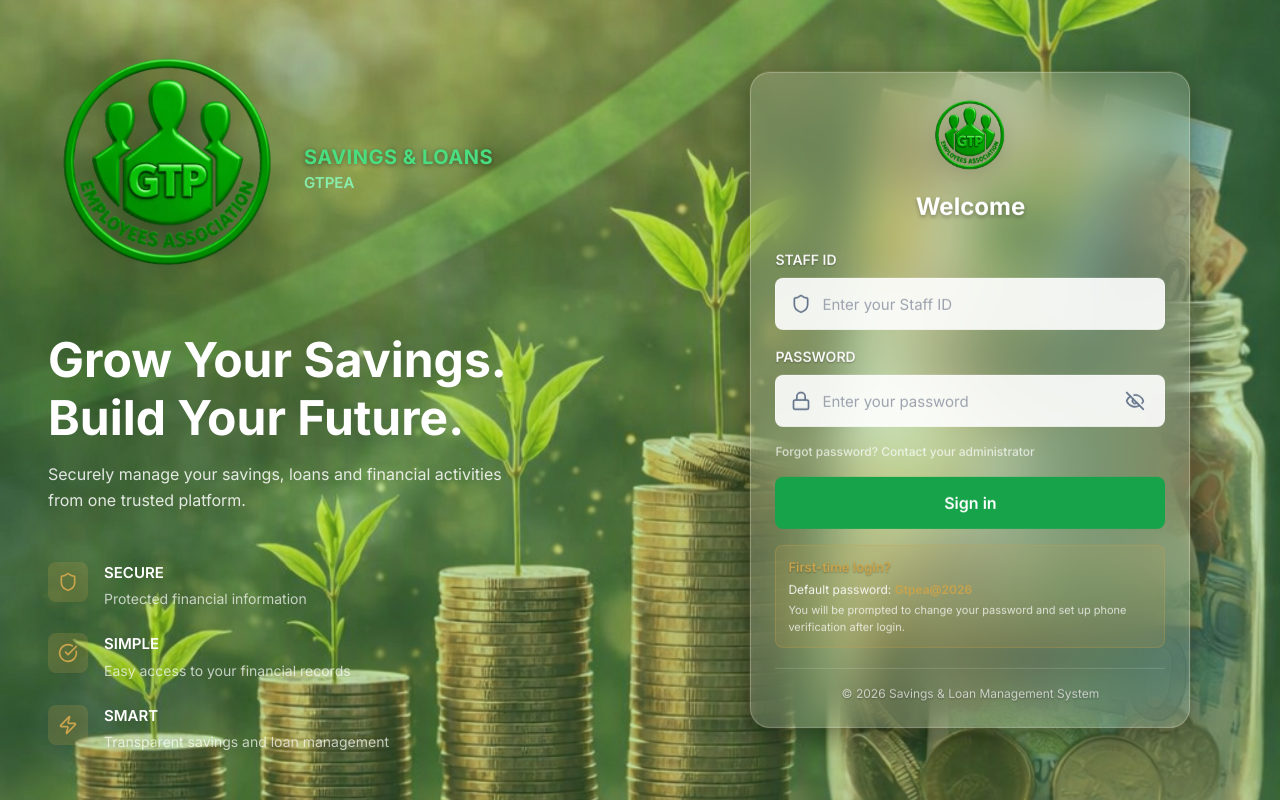
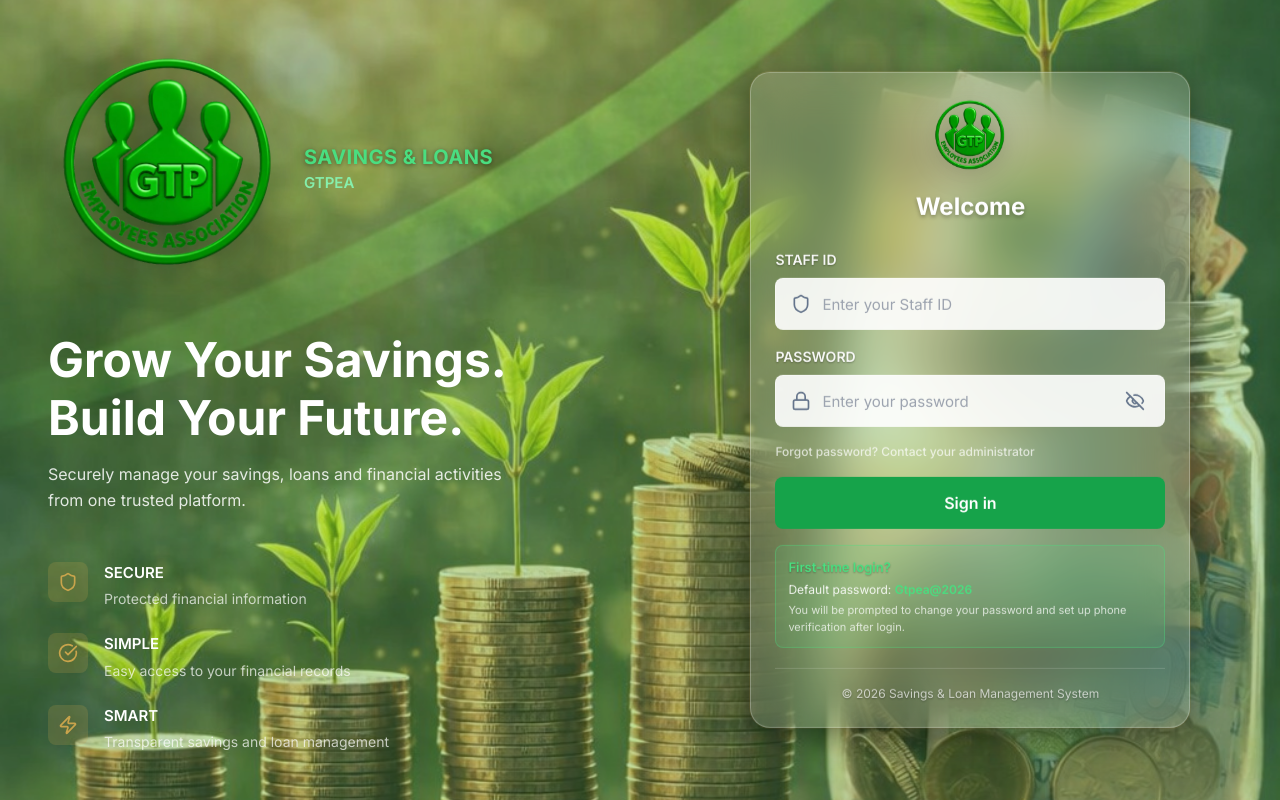
Before and after one commit to amiteyewisdom/GTPEA, a Next.js app: page /login in a window 1280 px wide. Built offline with nearby package versions, Linux system fonts and the light colour scheme.

Commit message:
Update page.tsx

```diff
--- a/src/app/(auth)/login/page.tsx
+++ b/src/app/(auth)/login/page.tsx
@@ -439,15 +439,15 @@ export default function LoginPage() {
           <div style={{
             marginTop: isDesktop ? "16px" : "12px",
             padding: isDesktop ? "12px" : "10px",
-            backgroundColor: isDesktop ? "rgba(201, 164, 76, 0.15)" : "rgba(201, 164, 76, 0.2)",
+            backgroundColor: isDesktop ? "rgba(74, 222, 128, 0.12)" : "rgba(74, 222, 128, 0.15)",
             borderRadius: "8px",
-            border: isDesktop ? "1px solid rgba(201, 164, 76, 0.3)" : "1px solid rgba(201, 164, 76, 0.4)",
+            border: isDesktop ? "1px solid rgba(74, 222, 128, 0.35)" : "1px solid rgba(74, 222, 128, 0.4)",
           }}>
-            <p style={{ fontSize: "13px", fontWeight: "600", color: isDesktop ? "#C9A44C" : "#FFFFFF", margin: "0 0 4px 0", textShadow: isDesktop ? "0 1px 2px rgba(0, 0, 0, 0.3)" : "0 1px 2px rgba(0, 0, 0, 0.5)" }}>
+            <p style={{ fontSize: "13px", fontWeight: "600", color: isDesktop ? "#4ADE80" : "#4ADE80", margin: "0 0 4px 0", textShadow: isDesktop ? "0 1px 2px rgba(0, 0, 0, 0.3)" : "0 1px 2px rgba(0, 0, 0, 0.5)" }}>
               First-time login?
             </p>
             <p style={{ fontSize: "12px", color: isDesktop ? "rgba(255, 255, 255, 0.9)" : "rgba(255, 255, 255, 0.95)", margin: 0, lineHeight: "1.4" }}>
-              Default password: <span style={{ fontWeight: "600", color: isDesktop ? "#C9A44C" : "#FFFFFF" }}>{process.env.NEXT_PUBLIC_DEFAULT_USER_PASSWORD || "Gtpea@2026"}</span>
+              Default password: <span style={{ fontWeight: "600", color: isDesktop ? "#4ADE80" : "#4ADE80" }}>{process.env.NEXT_PUBLIC_DEFAULT_USER_PASSWORD || "Gtpea@2026"}</span>
             </p>
             <p style={{ fontSize: "11px", color: isDesktop ? "rgba(255, 255, 255, 0.75)" : "rgba(255, 255, 255, 0.85)", margin: "4px 0 0 0" }}>
               You will be prompted to change your password and set up phone verification after login.
```
